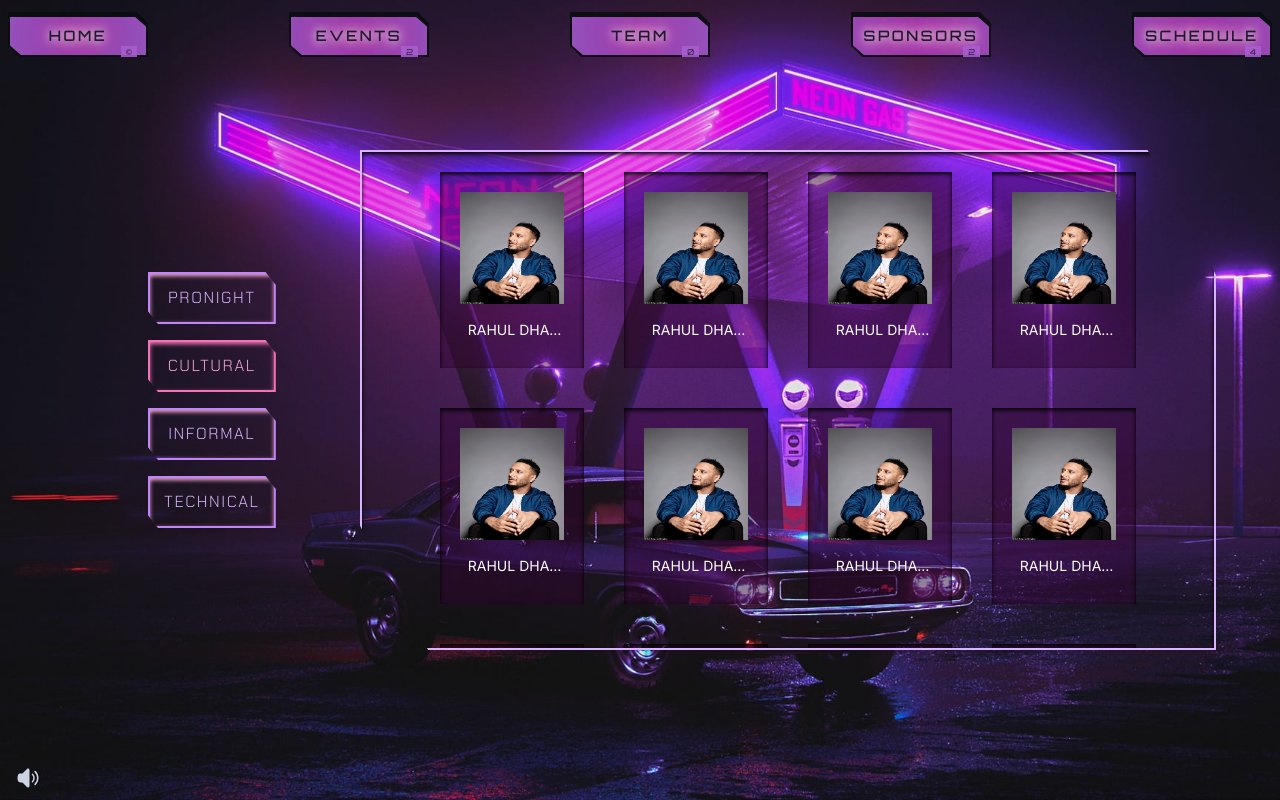
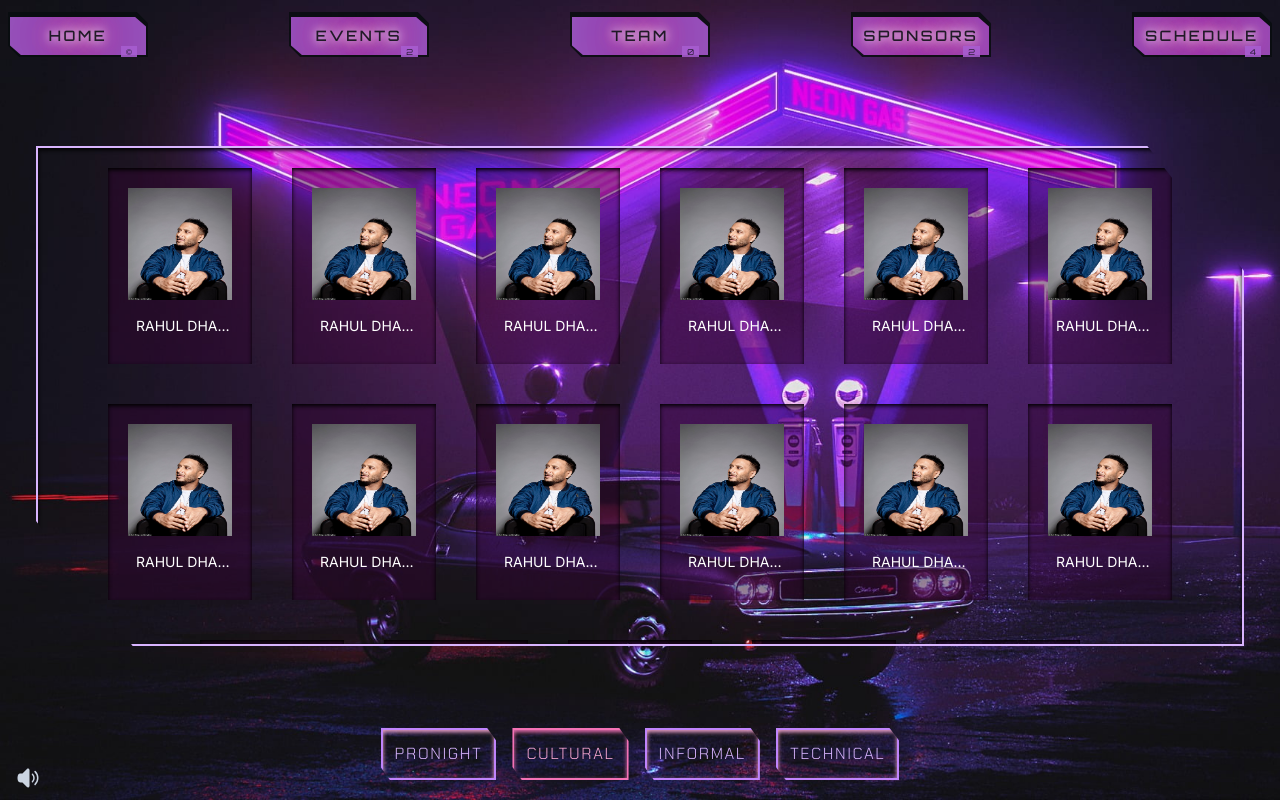
Before and after one commit to Deepesh76780/technovate2k23, a Next.js app: page /event/cultural in a window 1280 px wide. Built offline with nearby package versions, Linux system fonts and the light colour scheme; a web font is replaced by a local one.

Commit message:
few changes

```diff
--- a/src/app/components/navButton.jsx
+++ b/src/app/components/navButton.jsx
@@ -1,7 +1,11 @@
+
+
 export const NavButton = ({ Title, subTitle,bgcolor }) => {
+
+
   return (
     <button className="btn">
-      <div className={`btn__content  font-Orbitron font-extrabold tracking-[0.2rem] ${bgcolor} `}>{Title}</div>
+      <div className={`btn__content  font-Orbitron font-extrabold tracking-[0.2rem] ${bgcolor}`}>{Title}</div>
       <span className={`btn__label font-Orbitron ${bgcolor}`}>{subTitle}</span>
     </button>
   );
--- a/src/app/event/components/sideButton.jsx
+++ b/src/app/event/components/sideButton.jsx
@@ -5,12 +5,12 @@ import {usePathname} from "next/navigation"
 
 const style="shadow-inner card border-2  text-center font-Chakra  tracking-widest  p-3 uppercase w-32 hover:scale-110 transition-all duration-300"
 
-export default function LandingPage() {
+export default function SideButton() {
 
   const pathname=usePathname();
   console.log(pathname)
   return (
-      <div className="flex flex-col w-[35%] gap-4 text-purple-300 items-center justify-center">
+      <div className="flex w-[40%] gap-4 text-purple-300 items-center justify-center">
             <Link className={`${style} ${pathname==="/event/pronight" ? "shadow-pink-400 border-pink-400 text-pink-300":"border-purple-400 shadow-pink-300"}`} href={"/event/pronight"}>Pronight</Link>
             <Link className={`${style} ${pathname==="/event/cultural" ? "shadow-pink-400 border-pink-400 text-pink-300":"border-purple-400 shadow-pink-300"}`} href={"/event/cultural"}>Cultural</Link>
             <Link className={`${style} ${pathname==="/event/informal" ? "shadow-pink-400 border-pink-400 text-pink-300":"border-purple-400 shadow-pink-300"}`} href={"/event/informal"}>informal</Link>
--- a/src/app/event/layout.jsx
+++ b/src/app/event/layout.jsx
@@ -1,7 +1,7 @@
 "use client"
 import React from "react";
 import Image from "next/image";
-import LandingPage from "./components/sideButton";
+import SideButton from "./components/sideButton";
 import Navbar from "../components/nav";
 import { usePathname } from "next/navigation";
 
@@ -23,13 +23,13 @@ export default function EventLayout(props) {
         priority={true}
       />
       <Navbar bgcolor={"bg-[#a85dd1e1]"} />
-      <main className=" flex flex-col min-h-screen items-center justify-between overflow-x-hidden p-16">
+      <main className=" flex flex-col min-h-screen items-center justify-between overflow-x-hidden pt-16 px-9 p-5">
         <div className="flex flex-row relative z-1 h-full w-full my-auto">
-          <LandingPage/>
-         <div className={`card shadow-inner border-2 border-purple-300 shadow-black lg:h-[400px] xl:h-[500px] ${overflow} text-white p-5 w-full`}>
+         <div className={`p-5 card shadow-inner border-2 border-purple-300 shadow-black lg:h-[400px] xl:h-[500px] ${overflow} text-white  w-full`}>
           {props.children}
           </div>
         </div>
+        <SideButton/>
       </main>
     </React.Fragment>
   );
--- a/src/app/team/components/playerCard.jsx
+++ b/src/app/team/components/playerCard.jsx
@@ -5,7 +5,6 @@ import {
 } from "@/components/ui/card"
 import Image from 'next/image'
 import Link from 'next/link'
-
 
 export default function PlayerCard({navigateUrl,playerTask}) {
   return (
```
